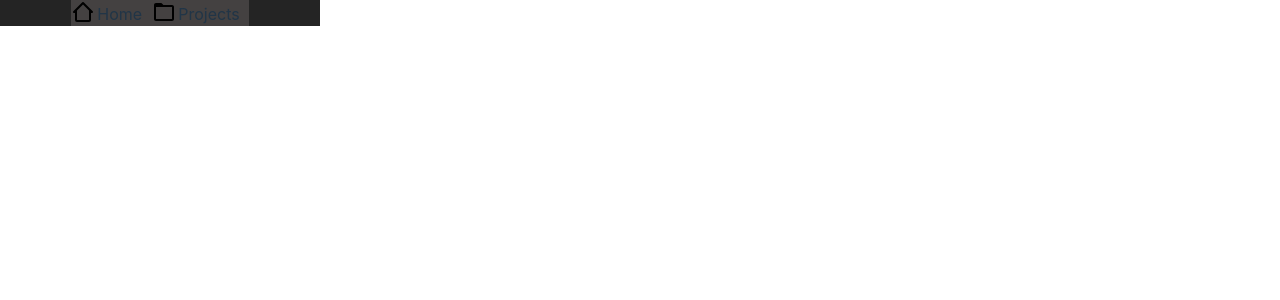
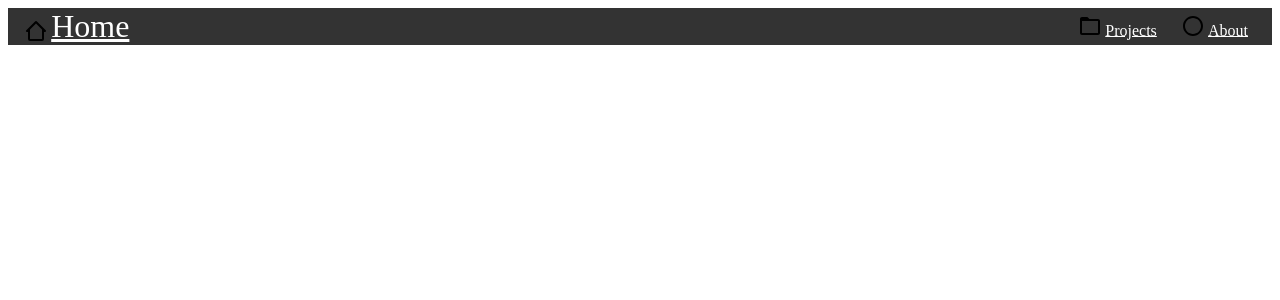
Before and after one commit to DemonMage/demonmage.com, a React (Vite) app in the folder demonmage.com/: page / in a window 1280 px wide. Shown: the top 300 px of the page. Built offline with nearby package versions, Linux system fonts and the light colour scheme.

Commit message:
Updated styling.

```diff
--- a/demonmage.com/src/components/NavBar.css
+++ b/demonmage.com/src/components/NavBar.css
@@ -1,19 +1,36 @@
 .navbar-container {
-  margin: auto;
+  background-color: #333;
+  color: white;
   display: flex;
-  flex-wrap: wrap;
-  background: #242424;
-  justify-content: center;
-  min-width: 25dvw;
+  justify-content: space-between;
+  align-items: center;
+  gap: 2rem;
+  padding: 0 1rem;
 }
 
 .navbar-item {
-  background: #444141;
-  padding-right: 0.75dvw;
+  background-color: #333;
+  padding-right: 0.5rem;
 }
 
-img {
+.navbar-container img {
   vertical-align: bottom;
   padding-bottom: 0.1rem;
-  padding-right: 0.2dvw;
+  padding-right: 0.2rem;
 }
+
+.navbar-container ul {
+  padding: 0;
+  margin: 0;
+  list-style: none;
+  display: flex;
+  gap: 1rem;
+}
+
+.navbar-container a {
+  color: inherit;
+}
+
+.site-title {
+  font-size: 2rem;
+}
--- a/demonmage.com/src/components/NavBar.jsx
+++ b/demonmage.com/src/components/NavBar.jsx
@@ -1,14 +1,36 @@
 import NavBarItem from "./NavBarItem";
 
 import "./NavBar.css";
-import homeImage from "../assets/home.svg";
-import folderImage from "../assets/folder.svg";
+import HOME_IMAGE from "../assets/home.svg";
+import FOLDER_IMAGE from "../assets/folder.svg";
+import CIRCLE_IMAGE from "../assets/circle.svg";
 
+//Represents a container holding a series of items to display as a navigation bar
 function NavBar() {
+  const HOME_LINK = "/";
+  const PROJECT_LINK = "/projects";
+  const ABOUT_LINK = "/about";
+
   return (
     <div className="navbar-container">
-      <NavBarItem name="Home" image={homeImage} />
-      <NavBarItem name="Projects" image={folderImage} />
+      <NavBarItem
+        className="site-title"
+        name="Home"
+        image={HOME_IMAGE}
+        link={HOME_LINK}
+      />
+      <ul>
+        <li>
+          <NavBarItem
+            name="Projects"
+            image={FOLDER_IMAGE}
+            link={PROJECT_LINK}
+          />
+        </li>
+        <li>
+          <NavBarItem name="About" image={CIRCLE_IMAGE} link={ABOUT_LINK} />
+        </li>
+      </ul>
     </div>
   );
 }
--- a/demonmage.com/src/components/NavBarItem.jsx
+++ b/demonmage.com/src/components/NavBarItem.jsx
@@ -1,8 +1,14 @@
+//Represents a single encapsulated item in the navbar
+
 function NavBarItem(props) {
   return (
-    <div className="navbar-item">
+    <div
+      className={
+        props.className === undefined ? "navbar-item" : props.className
+      }
+    >
       <img src={props.image} />
-      {props.name}
+      <a href={props.link}>{props.name}</a>
     </div>
   );
 }
--- a/demonmage.com/src/index.css
+++ /dev/null
@@ -1,68 +0,0 @@
-:root {
-  font-family: Inter, system-ui, Avenir, Helvetica, Arial, sans-serif;
-  line-height: 1.5;
-  font-weight: 400;
-
-  color-scheme: light dark;
-  color: rgba(255, 255, 255, 0.87);
-  background-color: #242424;
-
-  font-synthesis: none;
-  text-rendering: optimizeLegibility;
-  -webkit-font-smoothing: antialiased;
-  -moz-osx-font-smoothing: grayscale;
-  -webkit-text-size-adjust: 100%;
-}
-
-a {
-  font-weight: 500;
-  color: #646cff;
-  text-decoration: inherit;
-}
-a:hover {
-  color: #535bf2;
-}
-
-body {
-  margin: 0;
-  display: flex;
-  min-width: 320px;
-  min-height: 100vh;
-}
-
-h1 {
-  font-size: 3.2em;
-  line-height: 1.1;
-}
-
-button {
-  border-radius: 8px;
-  border: 1px solid transparent;
-  padding: 0.6em 1.2em;
-  font-size: 1em;
-  font-weight: 500;
-  font-family: inherit;
-  background-color: #1a1a1a;
-  cursor: pointer;
-  transition: border-color 0.25s;
-}
-button:hover {
-  border-color: #646cff;
-}
-button:focus,
-button:focus-visible {
-  outline: 4px auto -webkit-focus-ring-color;
-}
-
-@media (prefers-color-scheme: light) {
-  :root {
-    color: #213547;
-    background-color: #ffffff;
-  }
-  a:hover {
-    color: #747bff;
-  }
-  button {
-    background-color: #f9f9f9;
-  }
-}
--- a/demonmage.com/src/main.jsx
+++ b/demonmage.com/src/main.jsx
@@ -1,7 +1,6 @@
 import React from "react";
 import ReactDOM from "react-dom/client";
 import App from "./App.jsx";
-import "./index.css";
 
 ReactDOM.createRoot(document.getElementById("root")).render(
   <React.StrictMode>
```
Also changed, not shown: demonmage.com/src/assets/circle.svg (added).
